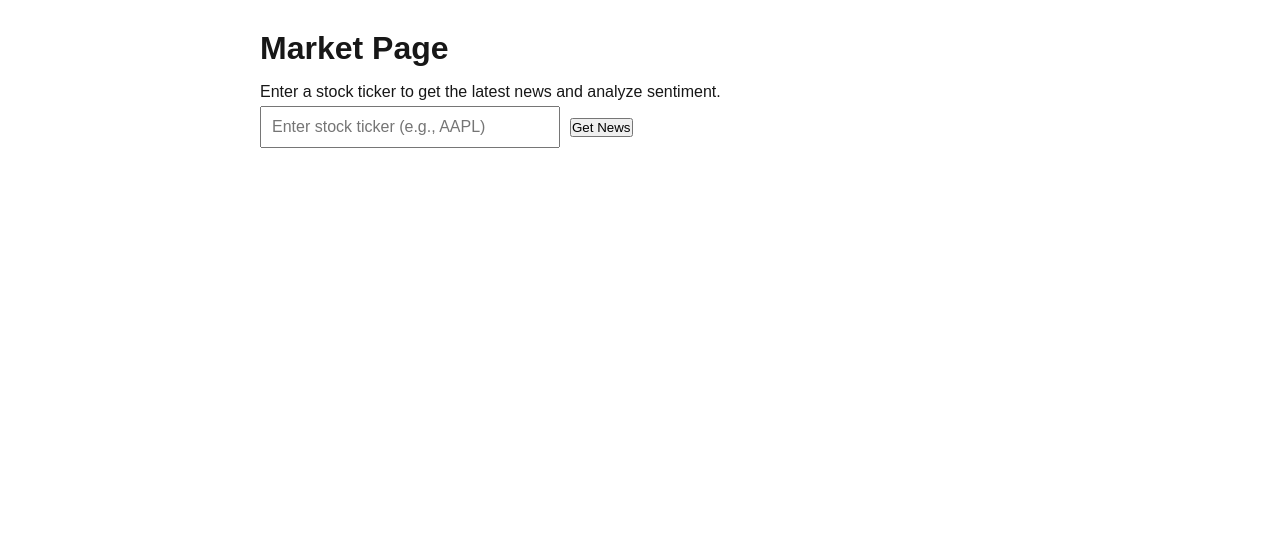
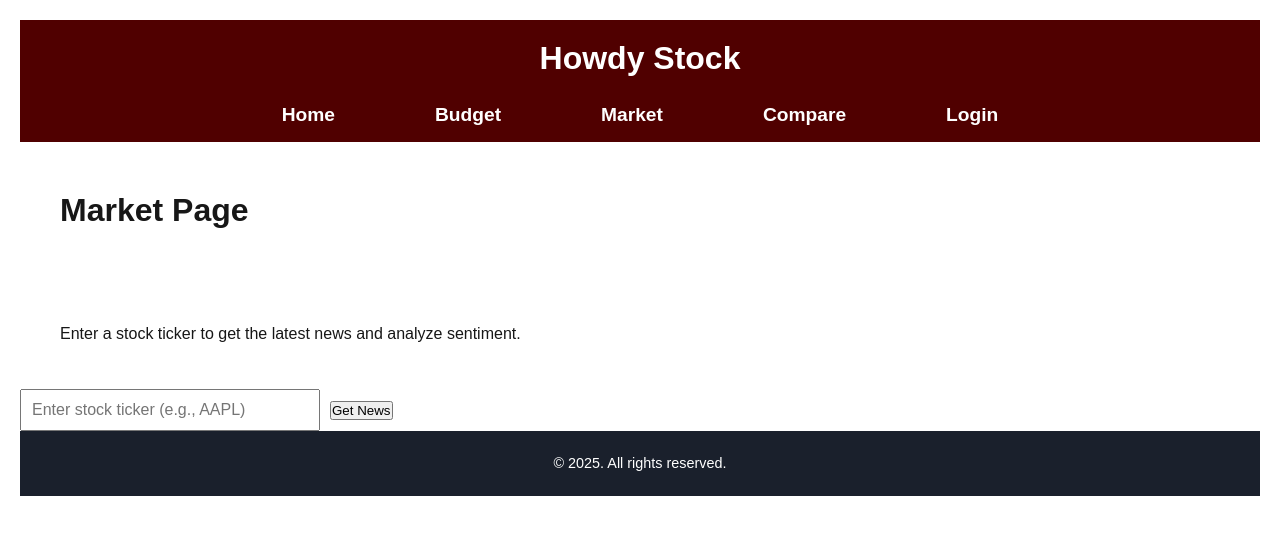
Before and after one commit to R7nX/TAMUHack25, a Next.js app in the folder tamuhack25/: page /market in a window 1280 px wide. Shown: the top 534 px of the page. Built offline with nearby package versions, Linux system fonts and the light colour scheme.

Commit message:
readjust @market

```diff
--- a/tamuhack25/app/market/page.js
+++ b/tamuhack25/app/market/page.js
@@ -1,6 +1,8 @@
 "use client";
 
 import { useState } from "react";
+import Header from '../../components/header'
+import Footer from '../../components/footer'
 
 export default function Market() {
   const [ticker, setTicker] = useState("");
@@ -56,9 +58,10 @@ export default function Market() {
   };
 
   return (
-    <div style={{ padding: "20px", maxWidth: "800px", margin: "0 auto" }}>
-      <h1>Market Page</h1>
-      <p>Enter a stock ticker to get the latest news and analyze sentiment.</p>
+    <div style={{ padding: "20px", margin: "0 auto" }}>
+      <Header />
+      <h1 style={{ padding: "40px", margin: "0 auto" }}>Market Page</h1>
+      <p style={{ padding: "40px", margin: "0 auto" }}>Enter a stock ticker to get the latest news and analyze sentiment.</p>
       <input
         type="text"
         value={ticker}
@@ -110,6 +113,7 @@ export default function Market() {
           </p>
         </div>
       )}
+      <Footer />
     </div>
   );
 }
```
